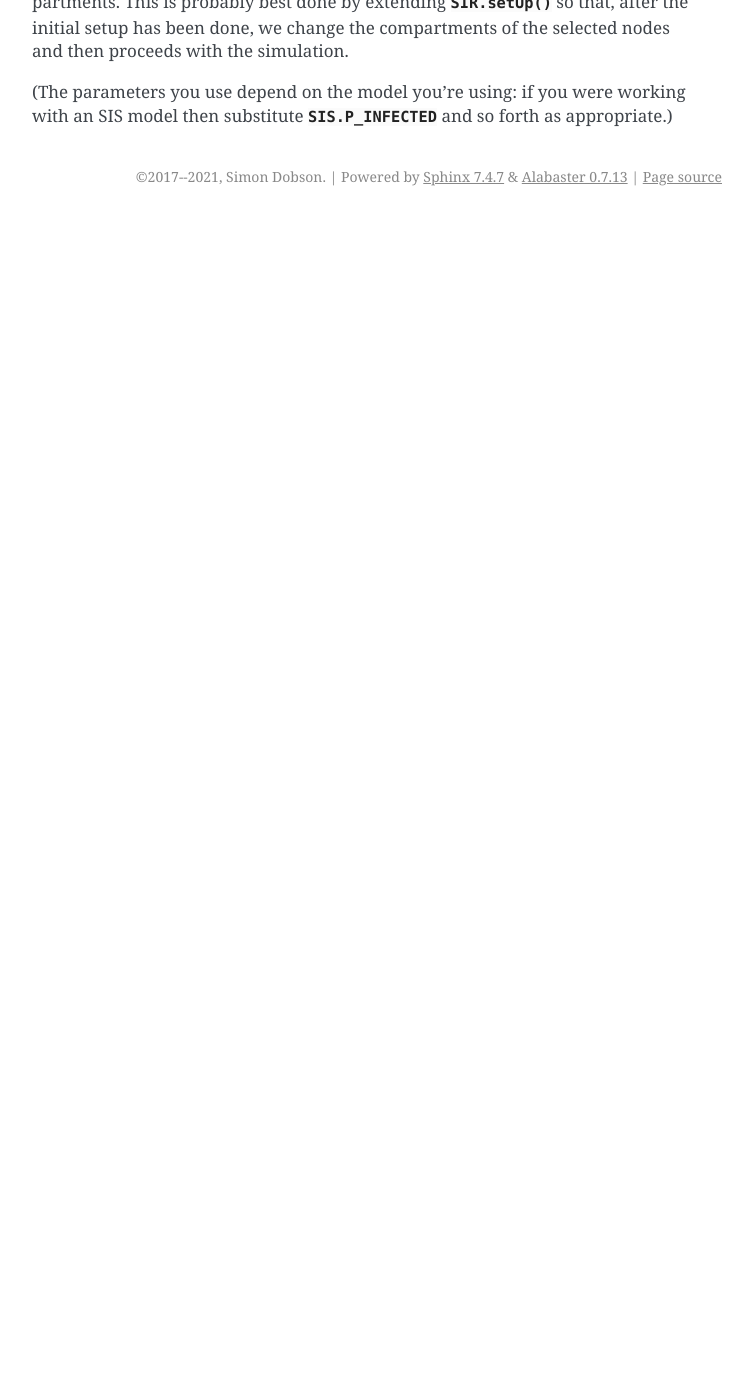
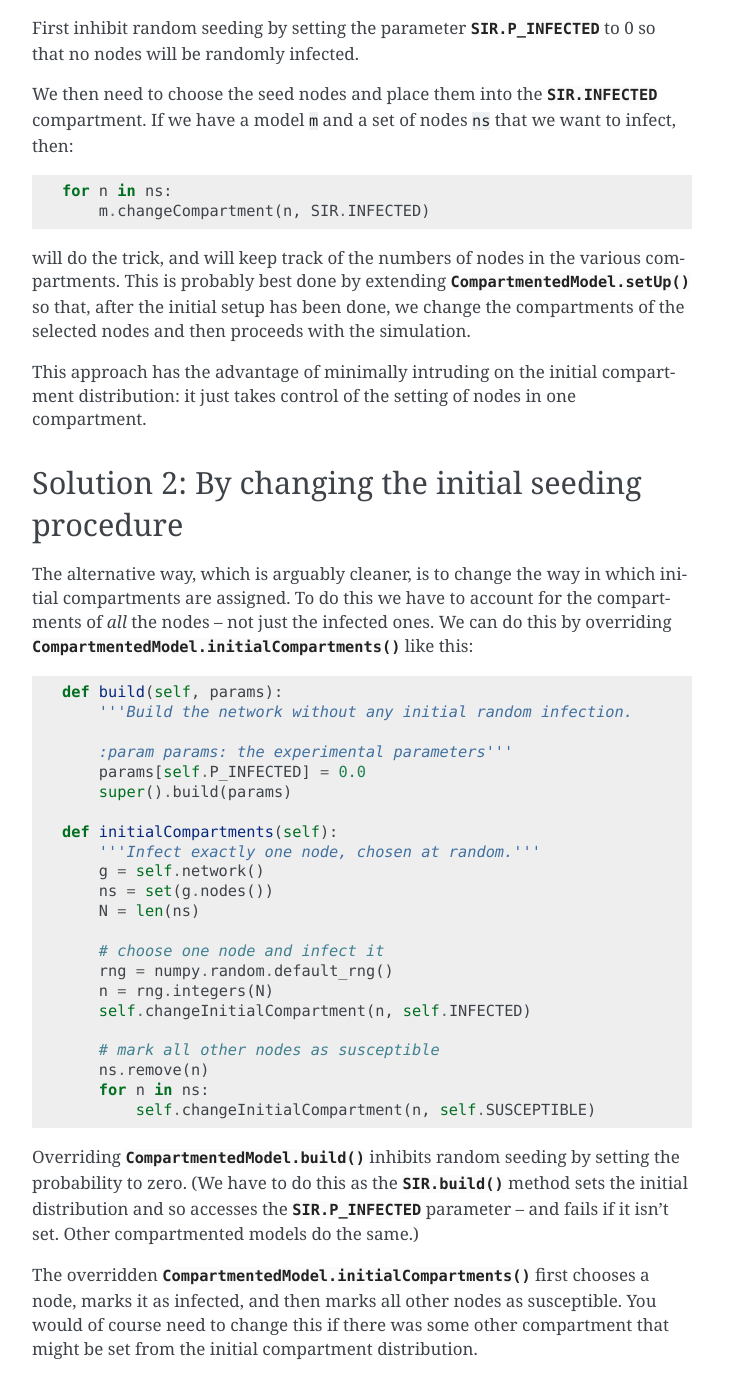
Before and after one commit to simoninireland/epydemic, a Sphinx documentation site: the page built from doc/cookbook/infect-specific-nodes.rst, in a window 1280 px wide and 1400 px high, scrolled down 690 px. Shown: the whole window, without its empty margins (388-1141 px from the left). Built offline with Sphinx 7.4.7, drawn with Linux system fonts in a browser that asks for light colours; before the commit the page ends 906 px from its top, so only the background shows below that; some of the changed text lies outside the part shown.

Commit message:
Expanded scenario

```diff
--- a/doc/cookbook/infect-specific-nodes.rst
+++ b/doc/cookbook/infect-specific-nodes.rst
@@ -5,33 +5,98 @@
 Seeding the network with specific points of infection
 =====================================================
 
-**Problem**: You want to control where the infection initially starts, for example to
-put the infected nodes in an "unusual" place to study how that affects the epidemic.
+**Problem**: You want to control where the infection initially starts,
+for example to put the infected nodes in an "unusual" place to study
+how that affects the epidemic.
 
 **Solution**: Let's assume we're running an SIR model. By default the
-:class:`CompartmentedModel` infects a random fraction of nodes according to the value
-of the :attr:`SIR.P_INFECTED` parameter. If you want to take control then
-two things need to happen:
+:class:`CompartmentedModel` infects a random fraction of nodes
+according to the value of the :attr:`SIR.P_INFECTED` parameter. If you
+want to take control then two things need to happen:
 
 1. Inhibit random infections
 2. Decide on and infect the specific nodes of interest
 
-The first is easy: set the parameter :attr:`SIR.P_INFECTED` to 0 and no nodes will be
-randomly infected.
+A common sub-case of this approach is to infect exactly one node at
+random. One could do this by setting :attr:`SIR.P_INFECTED` to
+:math:`\frac{1}{N}`, but that runs the risk of infecting not *exactly*
+one node -- and if you happen to infect no nodes, everything will
+break.
 
-The second involves choosing nodes and then placing them into the :attr:`SIR.INFECTED`
-compartment. If we have a model ``m`` and a set of nodes ``ns`` that we want to infect,
-then:
+There are (at least) two ways to implement this depending on exactly
+what you want to accomplish. (We'll assume an :class:`SIR` model:
+change parameter names accordingly for other models.)
+
+
+Solution 1: By hand
+-------------------
+
+First inhibit random seeding by setting the parameter
+:attr:`SIR.P_INFECTED` to 0 so that no nodes will be randomly
+infected.
+
+We then need to choose the seed nodes and place them into the
+:attr:`SIR.INFECTED` compartment. If we have a model ``m`` and a set
+of nodes ``ns`` that we want to infect, then:
 
 .. code-block:: python
 
     for n in ns:
-        m.changeCompartment(n, SIR.INFECTED)
+	m.changeCompartment(n, SIR.INFECTED)
 
-will do the trick, and will keep track of the numbers of nodes in the various compartments.
-This is probably best done by extending :meth:`SIR.setUp` so that, after the initial setup
-has been done, we change the compartments of the selected nodes and then proceeds with
+will do the trick, and will keep track of the numbers of nodes in the
+various compartments. This is probably best done by extending
+:meth:`CompartmentedModel.setUp` so that, after the initial setup has been done, we
+change the compartments of the selected nodes and then proceeds with
 the simulation.
 
-(The parameters you use depend on the model you're using: if you were working with an SIS model
-then substitute :attr:`SIS.P_INFECTED` and so forth as appropriate.)
+This approach has the advantage of minimally intruding on the initial
+compartment distribution: it just takes control of the setting of
+nodes in one compartment.
+
+
+Solution 2: By changing the initial seeding procedure
+-----------------------------------------------------
+
+The alternative way, which is arguably cleaner, is to change the way
+in which initial compartments are assigned. To do this we have to
+account for the compartments of *all* the nodes -- not just the
+infected ones. We can do this by overriding
+:meth:`CompartmentedModel.initialCompartments` like this:
+
+.. code-block:: python
+
+    def build(self, params):
+	'''Build the network without any initial random infection.
+
+	:param params: the experimental parameters'''
+	params[self.P_INFECTED] = 0.0
+	super().build(params)
+
+    def initialCompartments(self):
+	'''Infect exactly one node, chosen at random.'''
+	g = self.network()
+	ns = set(g.nodes())
+	N = len(ns)
+
+	# choose one node and infect it
+	rng = numpy.random.default_rng()
+	n = rng.integers(N)
+	self.changeInitialCompartment(n, self.INFECTED)
+
+	# mark all other nodes as susceptible
+	ns.remove(n)
+	for n in ns:
+	    self.changeInitialCompartment(n, self.SUSCEPTIBLE)
+
+Overriding :meth:`CompartmentedModel.build` inhibits random seeding by
+setting the probability to zero. (We have to do this as the
+:meth:`SIR.build` method sets the initial distribution and so accesses
+the :attr:`SIR.P_INFECTED` parameter -- and fails if it isn't
+set. Other compartmented models do the same.)
+
+The overridden :meth:`CompartmentedModel.initialCompartments` first
+chooses a node, marks it as infected, and then marks all other nodes
+as susceptible. You would of course need to change this if there was
+some other compartment that might be set from the initial compartment
+distribution.
```
